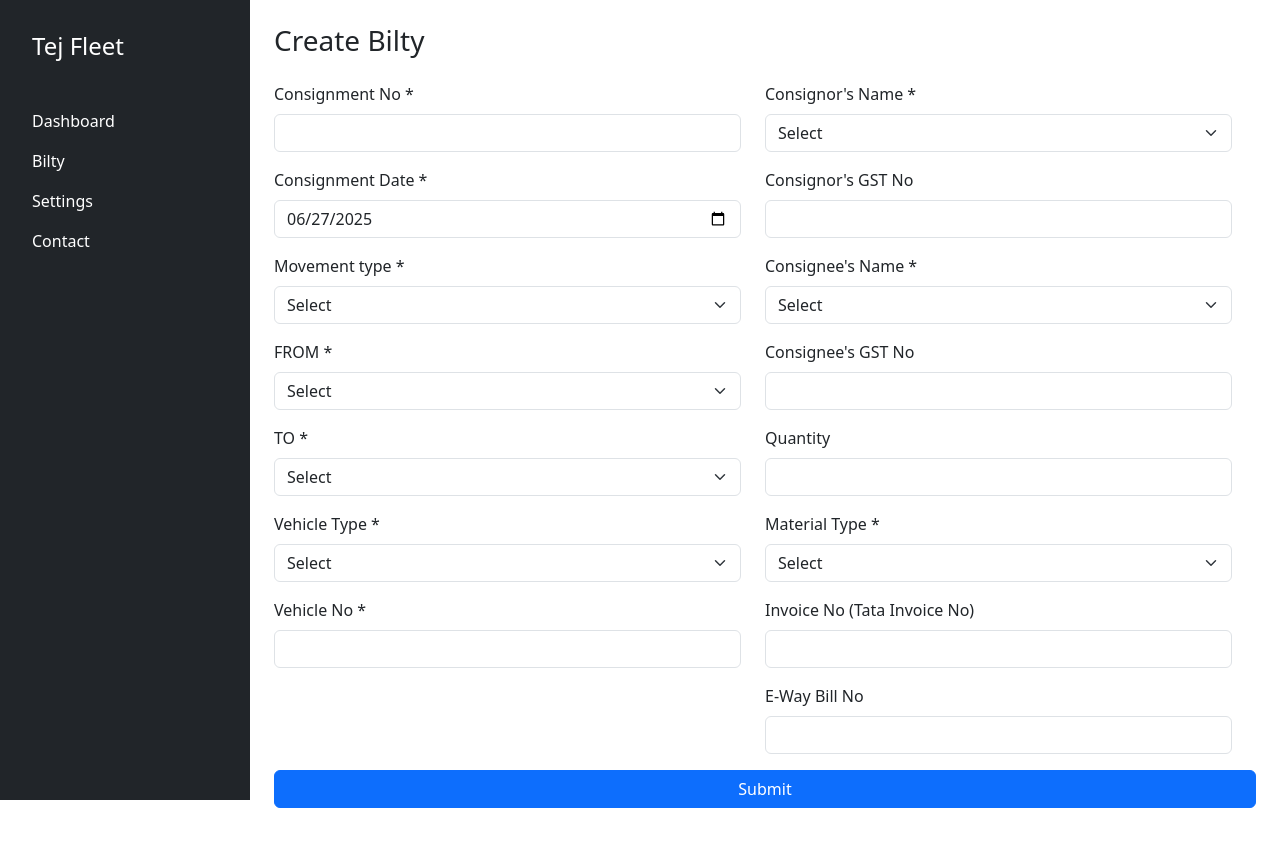
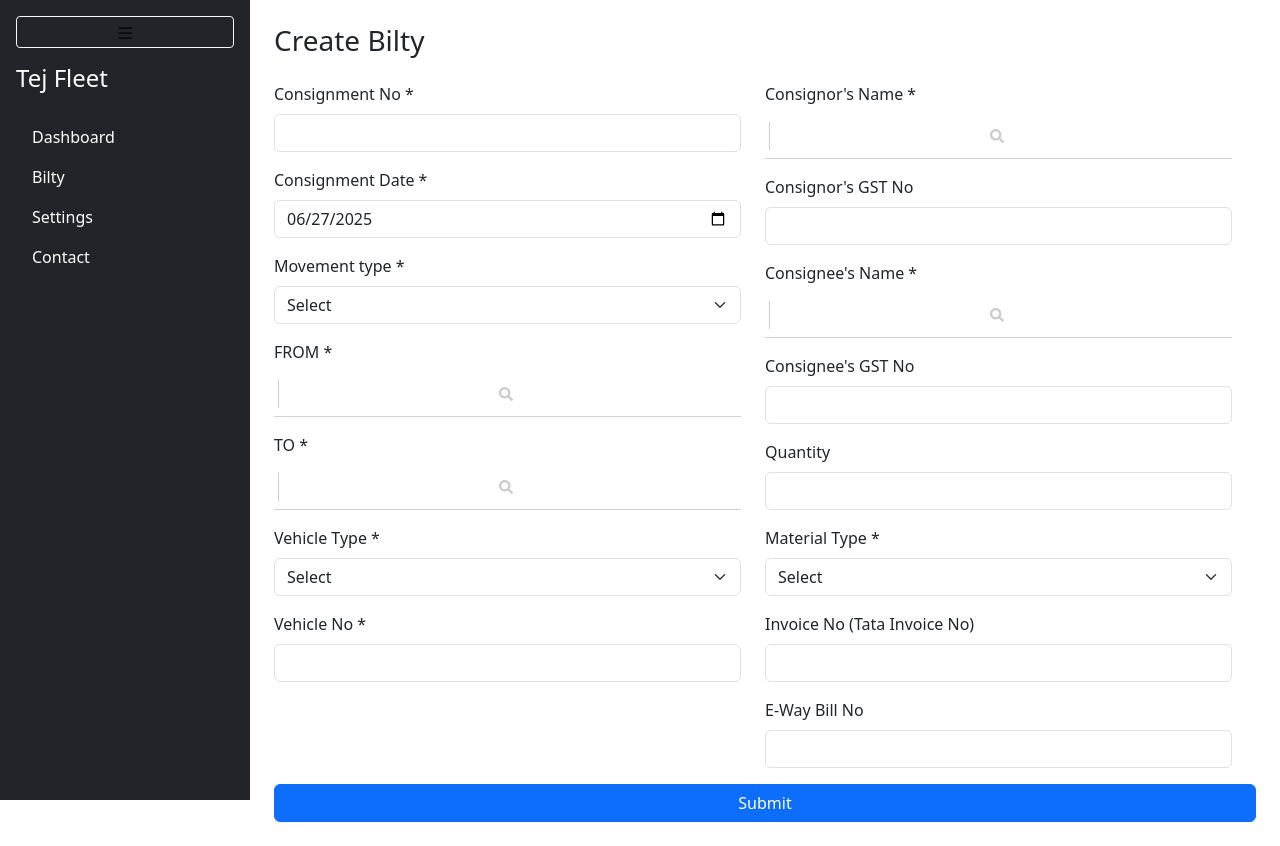
Before and after one commit to iexetechnologies/tej-frontend, a React (Vite) app: page /bilty in a window 1280 px wide. Built offline with nearby package versions, Linux system fonts and the light colour scheme.

Commit message:
created menu bar button and made feilds searchable

```diff
--- a/components/BiltyForm.jsx
+++ b/components/BiltyForm.jsx
@@ -1,5 +1,8 @@
 import React, { useState, useEffect } from 'react';
 import { Form, Button, Row, Col, Modal } from 'react-bootstrap';
+import Select from 'react-select';
+import { FaSearch } from 'react-icons/fa';
+import { components } from 'react-select';
 import {
   FROM,
   TO,
@@ -9,6 +12,48 @@ import {
   VehicleType,
   MaterialType
 } from './data/dropdowndata';
+
+// 🔍 Custom Dropdown Indicator with Search Icon
+const DropdownIndicator = (props) => (
+  <components.DropdownIndicator {...props}>
+    <FaSearch style={{ fontSize: '14px', marginRight: 4 }} />
+  </components.DropdownIndicator>
+);
+
+// 🎨 Slim Single-Line Custom Styles
+const customSelectStyle = {
+  control: (base) => ({
+    ...base,
+    backgroundColor: 'transparent',
+    border: 'none',
+    borderBottom: '1px solid #ced4da',
+    boxShadow: 'none',
+    borderRadius: 0,
+    minHeight: '30px',
+    fontSize: '14px',
+    paddingLeft: 0,
+  }),
+  valueContainer: (base) => ({
+    ...base,
+    padding: '0 0 2px 0',
+  }),
+  indicatorsContainer: (base) => ({
+    ...base,
+    padding: '0 4px',
+  }),
+  placeholder: (base) => ({
+    ...base,
+    color: '#6c757d',
+  }),
+  singleValue: (base) => ({
+    ...base,
+    color: '#212529',
+  }),
+  menu: (base) => ({
+    ...base,
+    zIndex: 5,
+  }),
+};
 
 const BiltyForm = () => {
   const today = new Date().toISOString().split('T')[0];
@@ -41,6 +86,10 @@ const BiltyForm = () => {
 
   const handleChange = (e) => {
     setFormData({ ...formData, [e.target.name]: e.target.value });
+  };
+
+  const handleSelectChange = (name, selectedOption) => {
+    setFormData({ ...formData, [name]: selectedOption ? selectedOption.value : '' });
   };
 
   const handleClose = () => setShowPopup(false);
@@ -79,22 +128,30 @@ const BiltyForm = () => {
 
             <Form.Group className="mb-3">
               <Form.Label>FROM *</Form.Label>
-              <Form.Select name="from" value={formData.from} onChange={handleChange} required>
-                <option value="">Select</option>
-                {FROM.map((place, idx) => (
-                  <option key={idx} value={place}>{place}</option>
-                ))}
-              </Form.Select>
+              <Select
+                name="from"
+                options={FROM.map((place) => ({ label: place, value: place }))}
+                value={formData.from ? { label: formData.from, value: formData.from } : null}
+                onChange={(selected) => handleSelectChange('from', selected)}
+                isClearable
+                components={{ DropdownIndicator }}
+                styles={customSelectStyle}
+                placeholder="Select location"
+              />
             </Form.Group>
 
             <Form.Group className="mb-3">
               <Form.Label>TO *</Form.Label>
-              <Form.Select name="to" value={formData.to} onChange={handleChange} required>
-                <option value="">Select</option>
-                {TO.map((place, idx) => (
-                  <option key={idx} value={place}>{place}</option>
-                ))}
-              </Form.Select>
+              <Select
+                name="to"
+                options={TO.map((place) => ({ label: place, value: place }))}
+                value={formData.to ? { label: formData.to, value: formData.to } : null}
+                onChange={(selected) => handleSelectChange('to', selected)}
+                isClearable
+                components={{ DropdownIndicator }}
+                styles={customSelectStyle}
+                placeholder="Select location"
+              />
             </Form.Group>
 
             <Form.Group className="mb-3">
@@ -116,12 +173,16 @@ const BiltyForm = () => {
           <Col md={6}>
             <Form.Group className="mb-3">
               <Form.Label>Consignor's Name *</Form.Label>
-              <Form.Select name="consignorName" value={formData.consignorName} onChange={handleChange} required>
-                <option value="">Select</option>
-                {ConsignorsName.map((name, idx) => (
-                  <option key={idx} value={name}>{name}</option>
-                ))}
-              </Form.Select>
+              <Select
+                name="consignorName"
+                options={ConsignorsName.map((name) => ({ label: name, value: name }))}
+                value={formData.consignorName ? { label: formData.consignorName, value: formData.consignorName } : null}
+                onChange={(selected) => handleSelectChange('consignorName', selected)}
+                isClearable
+                components={{ DropdownIndicator }}
+                styles={customSelectStyle}
+                placeholder="Select name"
+              />
             </Form.Group>
 
             <Form.Group className="mb-3">
@@ -131,12 +192,16 @@ const BiltyForm = () => {
 
             <Form.Group className="mb-3">
               <Form.Label>Consignee's Name *</Form.Label>
-              <Form.Select name="consigneeName" value={formData.consigneeName} onChange={handleChange} required>
-                <option value="">Select</option>
-                {ConsigneesName.map((name, idx) => (
-                  <option key={idx} value={name}>{name}</option>
-                ))}
-              </Form.Select>
+              <Select
+                name="consigneeName"
+                options={ConsigneesName.map((name) => ({ label: name, value: name }))}
+                value={formData.consigneeName ? { label: formData.consigneeName, value: formData.consigneeName } : null}
+                onChange={(selected) => handleSelectChange('consigneeName', selected)}
+                isClearable
+                components={{ DropdownIndicator }}
+                styles={customSelectStyle}
+                placeholder="Select name"
+              />
             </Form.Group>
 
             <Form.Group className="mb-3">
--- a/components/Sidebar.jsx
+++ b/components/Sidebar.jsx
@@ -1,10 +1,34 @@
-import React from 'react';
+import React, { useState } from 'react';
 import 'bootstrap/dist/css/bootstrap.min.css';
+import { Button } from 'react-bootstrap';
+import { List } from 'react-bootstrap-icons';
 
 const Sidebar = () => {
+  const [isOpen, setIsOpen] = useState(true);
+
+  const toggleSidebar = () => {
+    setIsOpen(!isOpen);
+  };
+
   return (
-    <div className="d-flex flex-column flex-shrink-0 p-3 bg-dark text-white vh-100 position-fixed" style={{ width: '250px' }}>
-      <h4 className="mb-4 p-3">Tej Fleet</h4>
+    <div
+      className="bg-dark text-white position-fixed vh-100 p-3"
+      style={{ width: isOpen ? '250px' : '60px', transition: 'width 0.3s', zIndex: 1040 }}
+    >
+      {/* Hamburger Button (Always top-left) */}
+      <Button
+        variant="outline-light"
+        size="sm"
+        onClick={toggleSidebar}
+        className="mb-3"
+      >
+        <List size={20} />
+      </Button>
+
+      {/* Sidebar Content (show only when open) */}
+      {isOpen && (
+        <>
+          <h4 className="mb-4">Tej Fleet</h4>
           <ul className="nav nav-pills flex-column mb-auto">
             <li className="nav-item">
               <a href="#" className="nav-link text-white">
@@ -27,6 +51,8 @@ const Sidebar = () => {
               </a>
             </li>
           </ul>
+        </>
+      )}
     </div>
   );
 };
--- a/package.json
+++ b/package.json
@@ -15,8 +15,11 @@
     "i": "^0.3.7",
     "react": "^19.1.0",
     "react-bootstrap": "^2.10.10",
+    "react-bootstrap-icons": "^1.11.6",
     "react-dom": "^19.1.0",
-    "react-router-dom": "^7.6.2"
+    "react-icons": "^5.5.0",
+    "react-router-dom": "^7.6.2",
+    "react-select": "^5.10.1"
   },
   "devDependencies": {
     "@eslint/js": "^9.25.0",
```
Also changed, not shown: 1 other file (tests, documents, lock files or other folders). Lines whose indentation alone changed are shown as unchanged.
